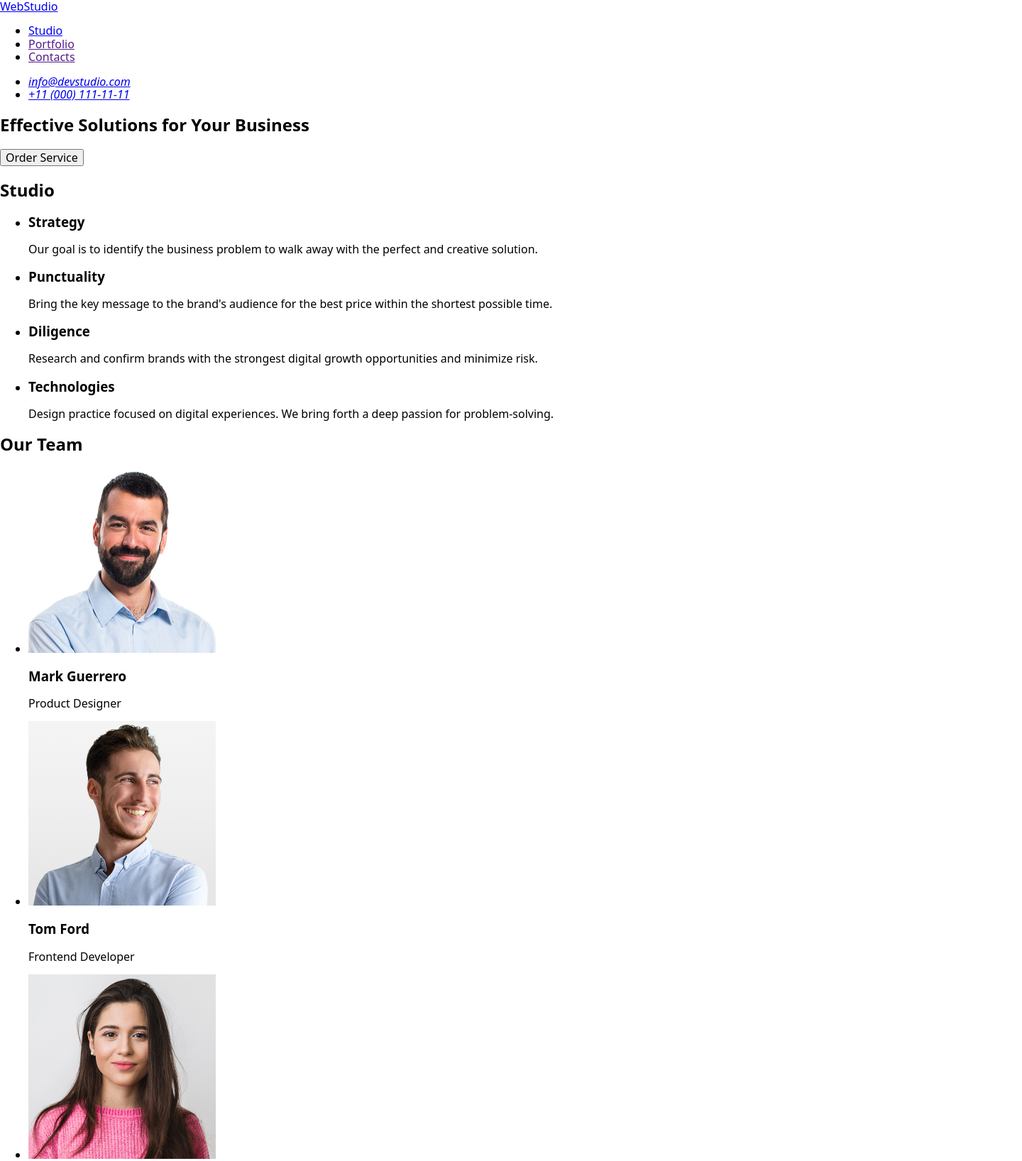
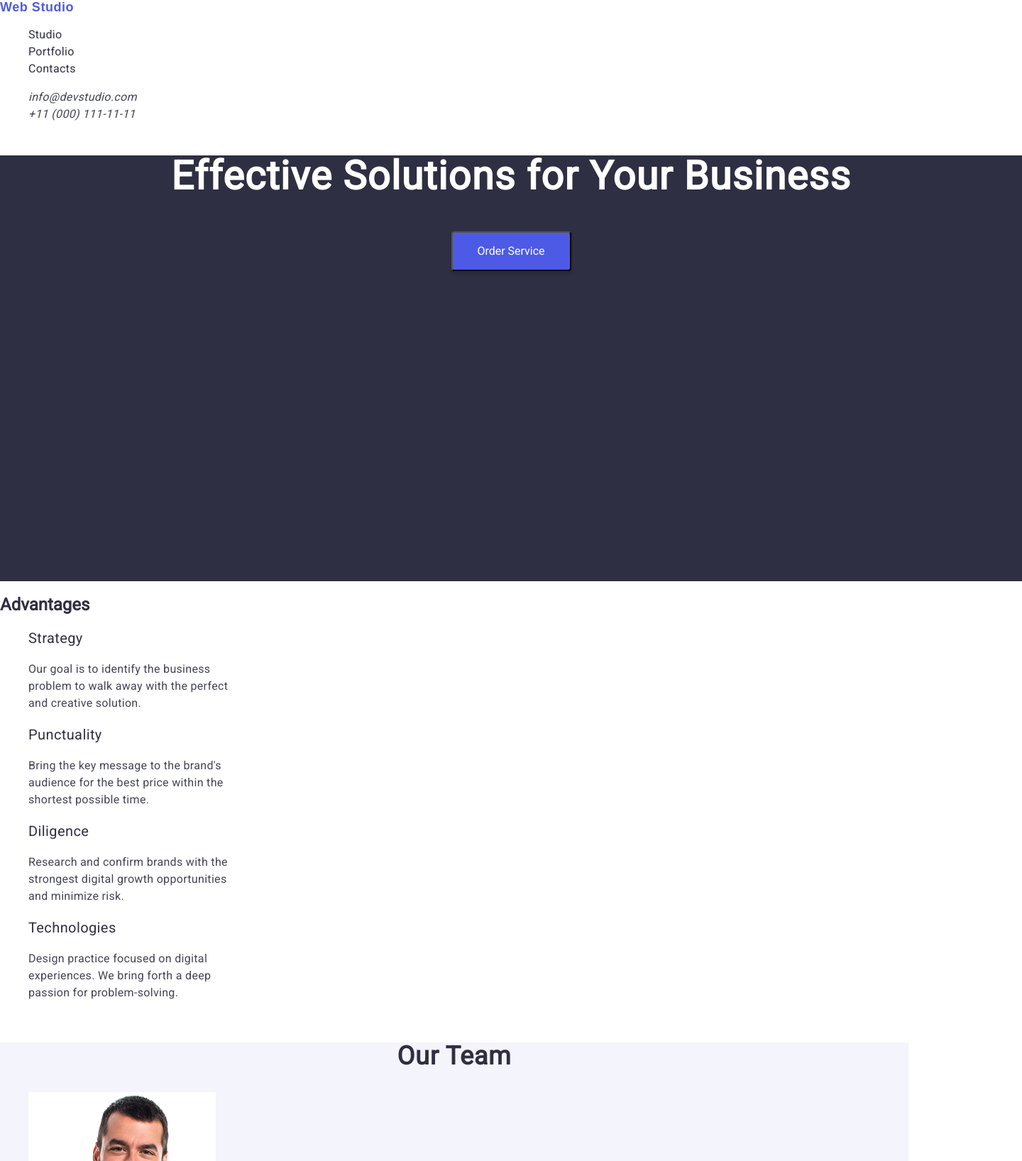
Before and after one commit to viktoriamhlv24-a11y/goit-markup-hw-02, a plain HTML site: page index.html in a window 1280 px wide. Shown: the top 1636 px of the page at 71% size, 1440 px wide, since content can reach past the window. Drawn offline with nearby package versions, Linux system fonts and the light colour scheme.

Commit message:
add styles

```diff
--- a/css/styles.css
+++ b/css/styles.css
@@ -0,0 +1,199 @@
+/* #region common */
+body {
+  font-family: 'Roboto', 'Raleway', sans-serif;
+  background-color: #ffffff;
+  color: #2e2f42;
+}
+
+ul {
+  list-style-type: none;
+}
+
+a {
+  text-decoration: none;
+  color: inherit;
+}
+
+a:hover {
+  color: #4d5ae5;
+}
+
+a:focus {
+  color: #404bbf;
+}
+
+button {
+  border-radius: 4px;
+  padding: 16px 32px;
+  width: 169px;
+  height: 56px;
+  box-shadow: 0 4px 4px 0 rgba(0, 0, 0, 0.15);
+  color: #ffffff;
+  background: #4d5ae5;
+  display: block;
+  margin: 0 auto;
+}
+
+button:hover,
+button:focus {
+  color: #fcfcfc;
+}
+/* #endregion common */
+
+/* #region header */
+.page-logo {
+  font-family: 'Ralewey', sans-serif;
+  font-weight: 700;
+  font-size: 18px;
+  line-height: 1.16;
+  letter-spacing: 0.03em;
+}
+
+.logo-detail {
+  color: #4d5ae5;
+}
+
+.page-nav {
+  font-family: 'Roboto', sans-serif;
+  font-weight: 500;
+  font-size: 16px;
+  line-height: 1.5;
+  letter-spacing: 0.02em;
+}
+
+.page-addres {
+  font-family: 'Roboto', sans-serif;
+  font-weight: 400;
+  font-size: 16px;
+  line-height: 1.5;
+  letter-spacing: 0.02em;
+  color: #434455;
+}
+/* #endregion header */
+
+.main-page {
+  background-color: #2e2f42;
+  width: 1440px;
+  height: 600px;
+}
+
+.main-text {
+  font-family: 'Roboto', sans-serif;
+  font-weight: 700;
+  font-size: 56px;
+  line-height: 1.07;
+  letter-spacing: 0.02em;
+  text-align: center;
+  color: #ffffff;
+}
+
+/* #region advantages */
+.page-advantages {
+  width: 344px;
+  height: 600px;
+}
+
+.advantages-text {
+  font-family: 'Roboto', sans-serif;
+  font-weight: 500;
+  font-size: 20px;
+  line-height: 1.2;
+  letter-spacing: 0.02em;
+  color: #2e2f42;
+}
+
+.advantages-paragraf {
+  font-family: 'Roboto', sans-serif;
+  font-weight: 400;
+  font-size: 16px;
+  line-height: 1.5;
+  letter-spacing: 0.02em;
+  color: #434455;
+}
+/* #endregion advantages */
+
+/* #region team */
+.team-page {
+  background-color: #f4f4fd;
+}
+
+.our-team {
+  font-family: 'Roboto', sans-serif;
+  font-weight: 700;
+  font-size: 36px;
+  line-height: 1.1;
+  letter-spacing: 0.02em;
+  text-align: center;
+}
+
+.team-text {
+  font-family: 'Roboto', sans-serif;
+  font-weight: 500;
+  font-size: 20px;
+  line-height: 1.2;
+  letter-spacing: 0.02em;
+  text-align: center;
+}
+
+.team-paragraf {
+  font-family: 'Roboto', sans-serif;
+  font-weight: 400;
+  font-size: 16px;
+  line-height: 1.5;
+  letter-spacing: 0.02em;
+  text-align: center;
+  color: #434455;
+}
+/* #endregion team */
+
+/* #region portfolio */
+.our-portfolio {
+  font-family: 'Roboto', sans-serif;
+  font-weight: 700;
+  font-size: 36px;
+  line-height: 1.1;
+  letter-spacing: 0.02em;
+  text-align: center;
+}
+
+.portfolio-text {
+  font-family: 'Roboto', sans-serif;
+  font-weight: 500;
+  font-size: 20px;
+  line-height: 1.2;
+  letter-spacing: 0.02em;
+}
+
+.portfolio-paragraf {
+  font-family: 'Roboto', sans-serif;
+  font-weight: 400;
+  font-size: 16px;
+  line-height: 1.5;
+  letter-spacing: 0.02em;
+  color: #434455;
+}
+/* #endregion portfolio */
+
+.footer-page {
+  background-color: #2e2f42;
+  width: 1440px;
+  height: 312px;
+}
+
+.footer-logo {
+  font-family: 'Ralewey', sans-serif;
+  font-weight: 700;
+  font-size: 18px;
+  line-height: 1.16;
+  letter-spacing: 0.03em;
+  color: #f4f4fd;
+}
+
+.footer-text {
+  font-family: 'Roboto', sans-serif;
+  font-weight: 400;
+  font-size: 16px;
+  line-height: 1.5;
+  letter-spacing: 0.02em;
+  color: #f4f4fd;
+}
--- a/index.html
+++ b/index.html
@@ -14,20 +14,24 @@
       href="https://cdnjs.cloudflare.com/ajax/libs/modern-normalize/3.0.1/modern-normalize.min.css"
     />
     <link rel="stylesheet" href="./css/styles.css" />
-    <title>Document</title>
+    <title>WebStudio</title>
   </head>
   <body>
-    <header>
+    <!-- #region header -->
+    <header class="page-header">
       <nav>
-        <a href="./index.html">WebStudio</a>
+        <a href="./index.html" class="page-logo">
+          <span class="logo-detail">Web</span>
+          Studio
+        </a>
 
-        <ul>
+        <ul class="page-nav">
           <li><a href="./index.html">Studio</a></li>
           <li><a href="">Portfolio</a></li>
           <li><a href="">Contacts</a></li>
         </ul>
       </nav>
-      <address>
+      <address class="page-addres">
         <ul>
           <li>
             <a href="mailto:info@devstudio.com">info@devstudio.com</a>
@@ -38,75 +42,81 @@
         </ul>
       </address>
     </header>
+    <!-- #endregion header -->
 
     <main>
-      <section>
-        <h1>Effective Solutions for Your Business</h1>
+      <section class="main-page">
+        <h1 class="main-text">Effective Solutions for Your Business</h1>
         <button type="button">Order Service</button>
       </section>
 
-      <section>
-        <h2>Studio</h2>
+      <!-- #region advantages -->
+      <section class="page-advantages">
+        <h2>Advantages</h2>
         <ul>
           <li>
-            <h3>Strategy</h3>
-            <p>
+            <h3 class="advantages-text">Strategy</h3>
+            <p class="advantages-paragraf">
               Our goal is to identify the business problem to walk away with the
               perfect and creative solution.
             </p>
           </li>
           <li>
-            <h3>Punctuality</h3>
-            <p>
+            <h3 class="advantages-text">Punctuality</h3>
+            <p class="advantages-paragraf">
               Bring the key message to the brand's audience for the best price
               within the shortest possible time.
             </p>
           </li>
           <li>
-            <h3>Diligence</h3>
-            <p>
+            <h3 class="advantages-text">Diligence</h3>
+            <p class="advantages-paragraf">
               Research and confirm brands with the strongest digital growth
               opportunities and minimize risk.
             </p>
           </li>
           <li>
-            <h3>Technologies</h3>
-            <p>
+            <h3 class="advantages-text">Technologies</h3>
+            <p class="advantages-paragraf">
               Design practice focused on digital experiences. We bring forth a
               deep passion for problem-solving.
             </p>
           </li>
         </ul>
       </section>
+      <!-- #endregion advantages -->
 
-      <section>
-        <h2>Our Team</h2>
+      <!-- #region team -->
+      <section class="team-page">
+        <h2 class="our-team">Our Team</h2>
         <ul>
           <li>
             <img src="./images/mark.jpg" alt="Mark Guerrero" width="264" />
-            <h3>Mark Guerrero</h3>
-            <p>Product Designer</p>
+            <h3 class="team-text">Mark Guerrero</h3>
+            <p class="team-paragraf">Product Designer</p>
           </li>
           <li>
             <img src="./images/tom.jpg" alt="Tom Ford" width="264" />
-            <h3>Tom Ford</h3>
-            <p>Frontend Developer</p>
+            <h3 class="team-text">Tom Ford</h3>
+            <p class="team-paragraf">Frontend Developer</p>
           </li>
           <li>
             <img src="./images/camila.jpg" alt="Camila Garcia" width="264" />
-            <h3>Camila Garcia</h3>
-            <p>Marketing</p>
+            <h3 class="team-text">Camila Garcia</h3>
+            <p class="team-paragraf">Marketing</p>
           </li>
           <li>
             <img src="./images/daniel.jpg" alt="Daniel Wilson" width="264" />
-            <h3>Daniel Wilson</h3>
-            <p>UI Designer</p>
+            <h3 class="team-text">Daniel Wilson</h3>
+            <p class="team-paragraf">UI Designer</p>
           </li>
         </ul>
       </section>
+      <!-- #endregion team -->
 
-      <section>
-        <h2>Our Portfolio</h2>
+      <!-- #region portfolio -->
+      <section class="page-portfolio">
+        <h2 class="our-portfolio">Our Portfolio</h2>
         <ul>
           <li>
             <img
@@ -115,8 +125,8 @@
               width="360"
               height="300"
             />
-            <h3>Banking App</h3>
-            <p>App</p>
+            <h3 class="portfolio-text">Banking App</h3>
+            <p class="portfolio-paragraf">App</p>
           </li>
           <li>
             <img
@@ -125,8 +135,8 @@
               width="360"
               height="300"
             />
-            <h3>Cashless Payment</h3>
-            <p>Marketing</p>
+            <h3 class="portfolio-text">Cashless Payment</h3>
+            <p class="portfolio-paragraf">Marketing</p>
           </li>
           <li>
             <img
@@ -135,8 +145,8 @@
               width="360"
               height="300"
             />
-            <h3>Meditation App</h3>
-            <p>App</p>
+            <h3 class="portfolio-text">Meditation App</h3>
+            <p class="portfolio-paragraf">App</p>
           </li>
           <li>
             <img
@@ -145,8 +155,8 @@
               width="360"
               height="300"
             />
-            <h3>Taxi Service</h3>
-            <p>Marketing</p>
+            <h3 class="portfolio-text">Taxi Service</h3>
+            <p class="portfolio-paragraf">Marketing</p>
           </li>
           <li>
             <img
@@ -155,8 +165,8 @@
               width="360"
               height="300"
             />
-            <h3>Screen Illustrations</h3>
-            <p>Design</p>
+            <h3 class="portfolio-text">Screen Illustrations</h3>
+            <p class="portfolio-paragraf">Design</p>
           </li>
           <li>
             <img
@@ -165,16 +175,20 @@
               width="360"
               height="300"
             />
-            <h3>Online Courses</h3>
-            <p>Marketing</p>
+            <h3 class="portfolio-text">Online Courses</h3>
+            <p class="portfolio-paragraf">Marketing</p>
           </li>
         </ul>
       </section>
+      <!-- #endregion portfolio -->
     </main>
 
-    <footer>
-      <a href="./index.html">WebStudio</a>
-      <p>
+    <footer class="footer-page">
+      <a href="./index.html" class="footer-logo">
+        <span class="logo-detail">Web</span>
+        Studio
+      </a>
+      <p class="footer-text">
         Increase the flow of customers and sales for your business with digital
         marketing & growth solutions.
       </p>
```
